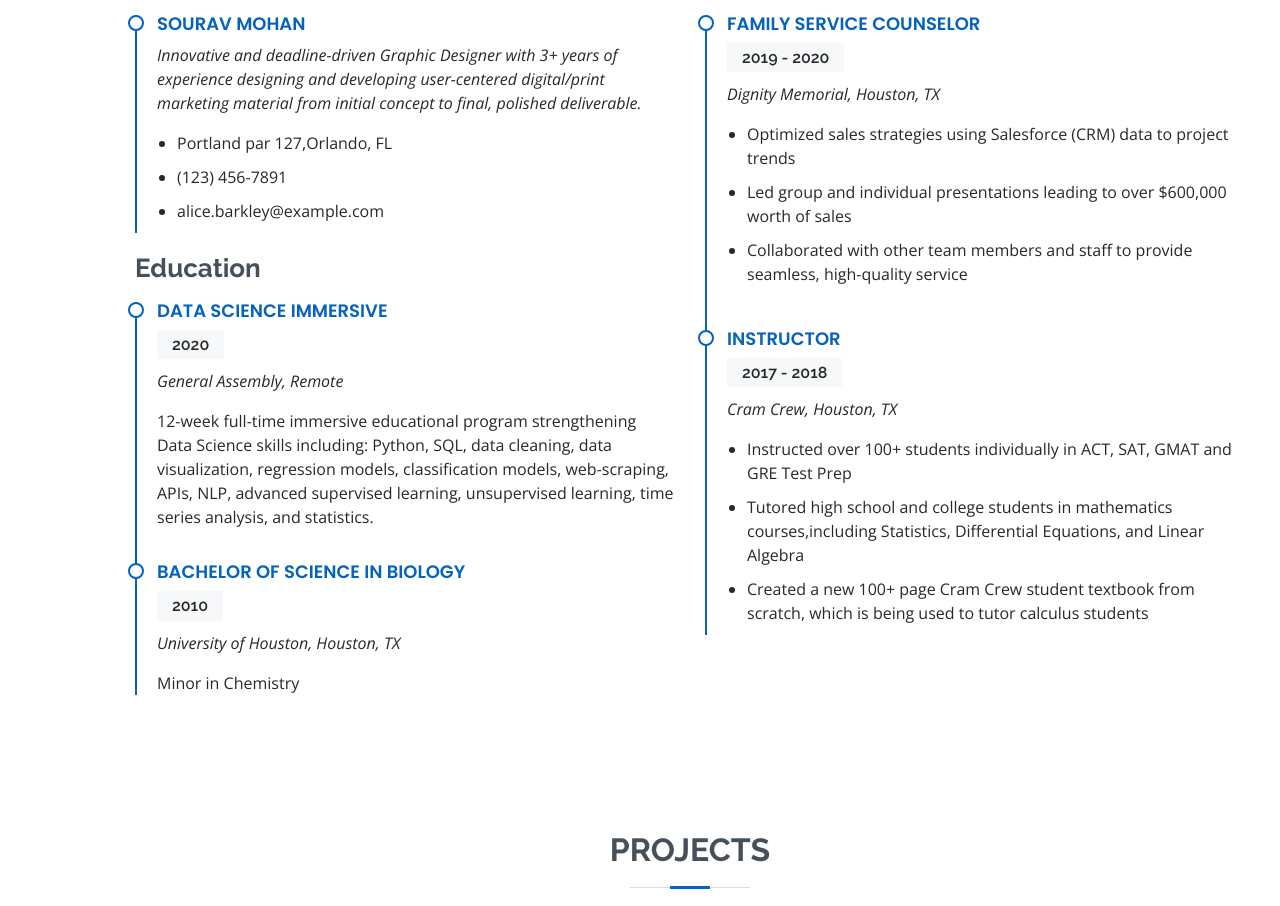
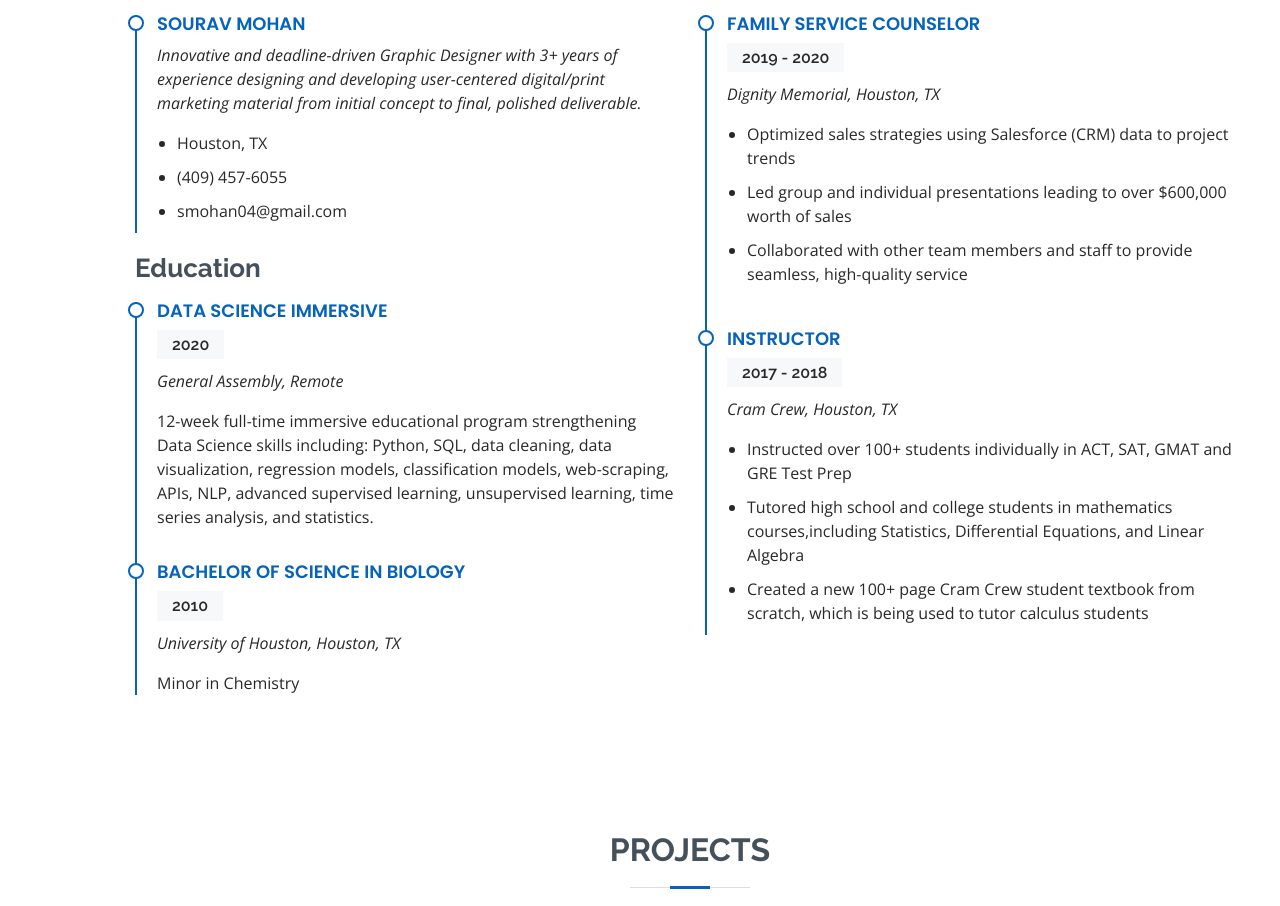
Before and after one commit to smohan04/smohan04.github.io, a plain HTML site: page index.html in a window 1280 px wide. Shown: the part 2687-3593 px from the top of the page. Drawn offline with nearby package versions, Linux system fonts and the light colour scheme.

Commit message:
commit changes

```diff
--- a/index.html
+++ b/index.html
@@ -243,9 +243,9 @@
               <h4>Sourav Mohan</h4>
               <p><em>Innovative and deadline-driven Graphic Designer with 3+ years of experience designing and developing user-centered digital/print marketing material from initial concept to final, polished deliverable.</em></p>
               <ul>
-                <li>Portland par 127,Orlando, FL</li>
-                <li>(123) 456-7891</li>
-                <li>alice.barkley@example.com</li>
+                <li>Houston, TX</li>
+                <li>(409) 457-6055</li>
+                <li>smohan04@gmail.com</li>
               </ul>
             </div>
 
```
Also changed, not shown: 1 other file.
